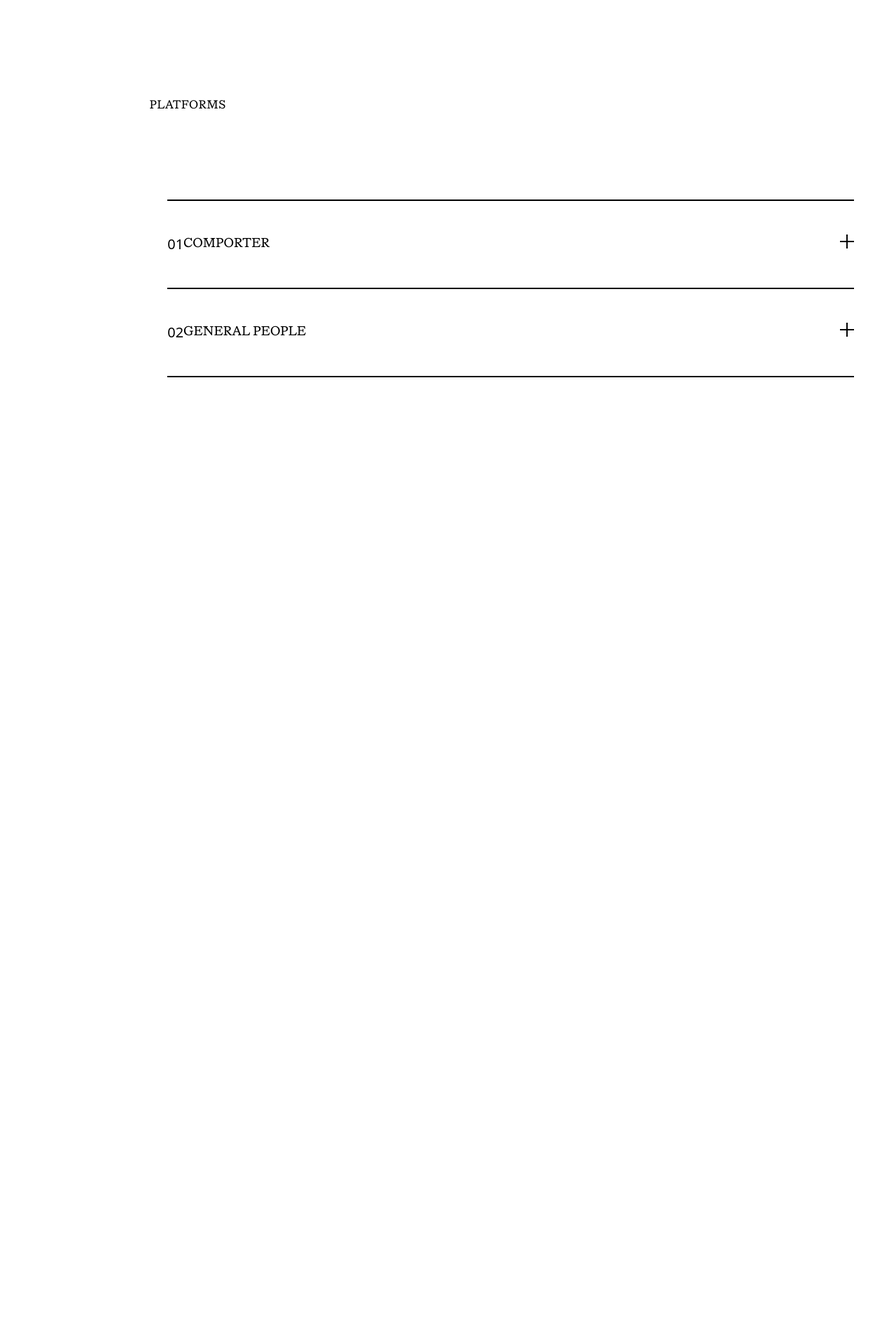
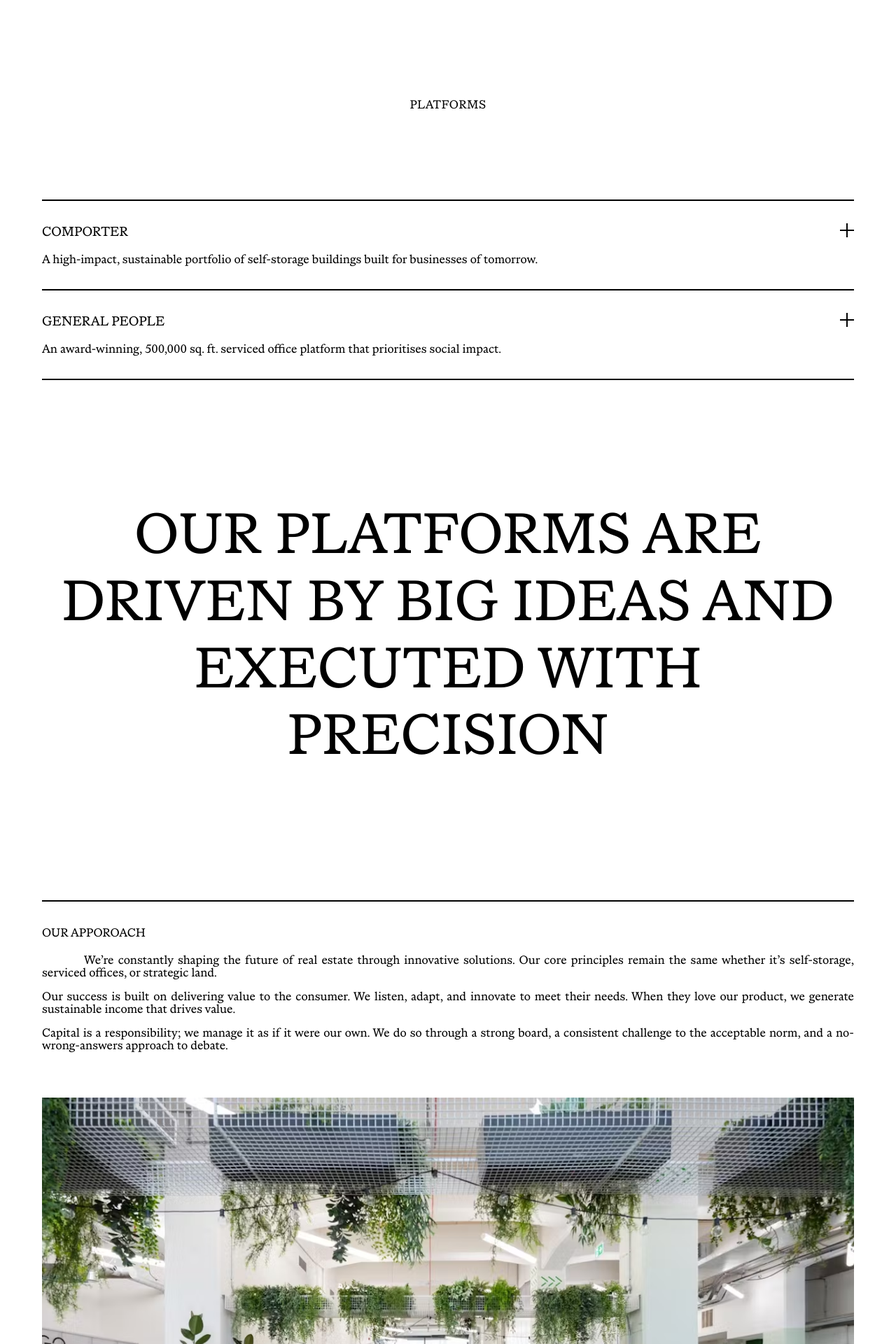
Before and after one commit to CleverCoder03/vertex, a Next.js app: page / in a window 1280 px wide. Shown: the part 1640-3560 px from the top of the page at 70% size. Before the commit the page ends 2179 px from the top, so only its background shows below. Built offline with nearby package versions, Linux system fonts and the light colour scheme.

Commit message:
added lenis scroll and approach section

```diff
--- a/app/components/Accordion.tsx
+++ b/app/components/Accordion.tsx
@@ -18,13 +18,13 @@ const Accordion = () => {
 
   return (
     <section className="mt-50">
-      <div className="text-xl font-ppneune-medium lg:flex">
-          <h1 className="mt-8 lg:mt-0 uppercase text-center font-abc-marist text-xl md:text-lg tracking-wide lg:ml-[12vw]">
+      <div className="text-xl font-ppneune-medium">
+          <h1 className="mt-8 lg:mt-0 uppercase text-center font-abc-marist text-xl md:text-lg tracking-wide">
           Platforms
         </h1>
       </div>
 
-      <div className="border-t-2 border-black mt-4 text-xl font-ppneune-medium lg:ml-[14vw] lg:mt-30">
+      <div className="border-t-2 border-black mt-4 text-xl font-ppneune-medium lg:mt-30">
         {platforms.map((item) => {
           // Check if the current item is the one that's open
           const isOpen = item.id === openId;
@@ -32,7 +32,7 @@ const Accordion = () => {
           return (
             <div
               key={item.id}
-              className="py-8 lg:py-12 border-b-2 border-black cursor-pointer"
+              className="py-5 lg:py-8 border-b-2 border-black cursor-pointer"
               onClick={() => handleToggle(item.id)}
               aria-expanded={isOpen}
               aria-controls={`accordion-content-${item.id}`}
@@ -40,9 +40,13 @@ const Accordion = () => {
               <div>
                 <div className="flex justify-between ">
                   <div className="flex">
-                    <div className="hidden lg:block">{`0${item.id}`}</div>
                     <div className="">
                       <h1 className="uppercase text-xl font-abc-marist">{item.title}</h1>
+                      <div className="overflow-hidden">
+                          <p className="pt-4 text-lg font-abc-marist leading-none">
+                            {item.desc}
+                          </p>
+                        </div>
                       <div
                         id={`accordion-content-${item.id}`}
                         className={`grid transition-all duration-500 ease-in-out ${
--- /dev/null
+++ b/app/components/Approach.tsx
@@ -0,0 +1,33 @@
+import Image from "next/image";
+
+const Approach = () => {
+  return (
+    <>
+      <div className="border-t-2 py-5 lg:py-8 font-abc-marist">
+        <p className="uppercase text-lg">Our Apporoach</p>
+        <p className="indent-15 leading-none mt-4 text-justify text-lg">
+          We’re constantly shaping the future of real estate through innovative
+          solutions. Our core principles remain the same whether it’s
+          self-storage, serviced offices, or strategic land.
+        </p>
+        <p className="leading-none mt-4 text-justify text-lg">
+          Our success is built on delivering value to the consumer. We listen,
+          adapt, and innovate to meet their needs. When they love our product,
+          we generate sustainable income that drives value.
+        </p>
+        <p className="leading-none mt-4 text-justify text-lg">
+          Capital is a responsibility; we manage it as if it were our own. We do
+          so through a strong board, a consistent challenge to the acceptable
+          norm, and a no-wrong-answers approach to debate.
+        </p>
+      </div>
+      <div className="border-b-2 py-5 lg:py-8">
+        <div className="relative aspect-[4/2.8]">
+          <Image src="/approach.avif" alt="Hero banner" fill />
+        </div>
+      </div>
+    </>
+  );
+};
+
+export default Approach;
--- /dev/null
+++ b/app/components/Headline.tsx
@@ -0,0 +1,7 @@
+const Headline = ({title}:{title: string}) => {
+  return (
+    <div className="py-45 text-center text-[6.8vw] leading-[1.1] font-abc-marist uppercase">{title}</div>
+  )
+}
+
+export default Headline
--- /dev/null
+++ b/app/components/LenisScrollProvider.tsx
@@ -0,0 +1,17 @@
+"use client"
+import {ReactLenis} from "lenis/react"
+import { ReactNode } from "react";
+
+interface LenisScrollProviderProps {
+  children: ReactNode;
+}
+
+const LenisScrollProvider = ({children}: LenisScrollProviderProps) => {
+  return (
+    <ReactLenis root>
+        {children}
+    </ReactLenis>
+  )
+}
+
+export default LenisScrollProvider
--- a/app/globals.css
+++ b/app/globals.css
@@ -24,3 +24,23 @@ body{
   --font-abc-marist: "ABC-marist-book", "serif";
   --font-abc-marist-italic: "ABC-marist-book-italic", "serif";
 }
+
+html.lenis-smooth {
+  scroll-behavior: auto !important;
+}
+
+html.lenis {
+  height: auto;
+}
+
+.lenis.lenis-smooth {
+  scroll-behavior: auto;
+}
+
+.lenis.lenis-stopped {
+  overflow: hidden;
+}
+
+.lenis.lenis-scrolling iframe {
+  pointer-events: none;
+}
--- a/app/layout.tsx
+++ b/app/layout.tsx
@@ -1,6 +1,7 @@
 import type { Metadata } from "next";
 import { Geist, Geist_Mono } from "next/font/google";
 import "./globals.css";
+import LenisScrollProvider from "./components/LenisScrollProvider";
 
 const geistSans = Geist({
   variable: "--font-geist-sans",
@@ -27,7 +28,7 @@ export default function RootLayout({
       <body
         className={`${geistSans.variable} ${geistMono.variable} antialiased`}
       >
-        {children}
+        <LenisScrollProvider>{children}</LenisScrollProvider>
       </body>
     </html>
   );
--- a/app/page.tsx
+++ b/app/page.tsx
@@ -5,6 +5,8 @@ import Loader from "./components/Loader";
 import Navbar from "./components/Navbar";
 import Hero from "./components/Hero";
 import Accordion from "./components/Accordion";
+import Headline from "./components/Headline";
+import Approach from "./components/Approach";
 
 export default function Home() {
   const [loaded, setLoaded] = useState(false);
@@ -18,6 +20,9 @@ export default function Home() {
           <Navbar />
           <Hero />
           <Accordion />
+          <Headline title={"Our platforms are driven by big ideas and executed with precision"} />
+          <Approach />
+          <section className="h-dvh"></section>
         </div>
       )}
     </>
--- a/package.json
+++ b/package.json
@@ -11,6 +11,7 @@
   "dependencies": {
     "@gsap/react": "^2.1.2",
     "gsap": "^3.13.0",
+    "lenis": "^1.3.15",
     "motion": "^12.23.24",
     "next": "16.0.1",
     "react": "19.2.0",
```
Also changed, not shown: public/approach.avif (added), 1 other file (tests, documents, lock files or other folders).
